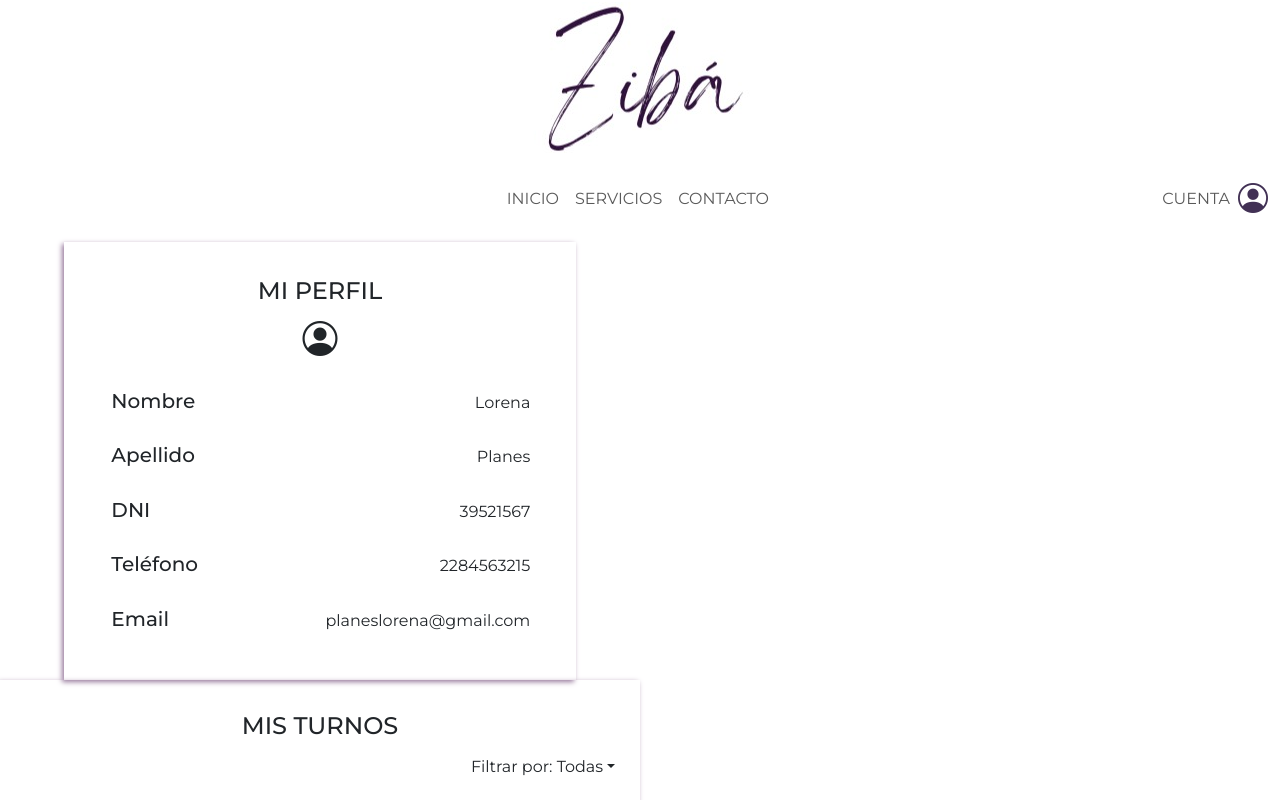
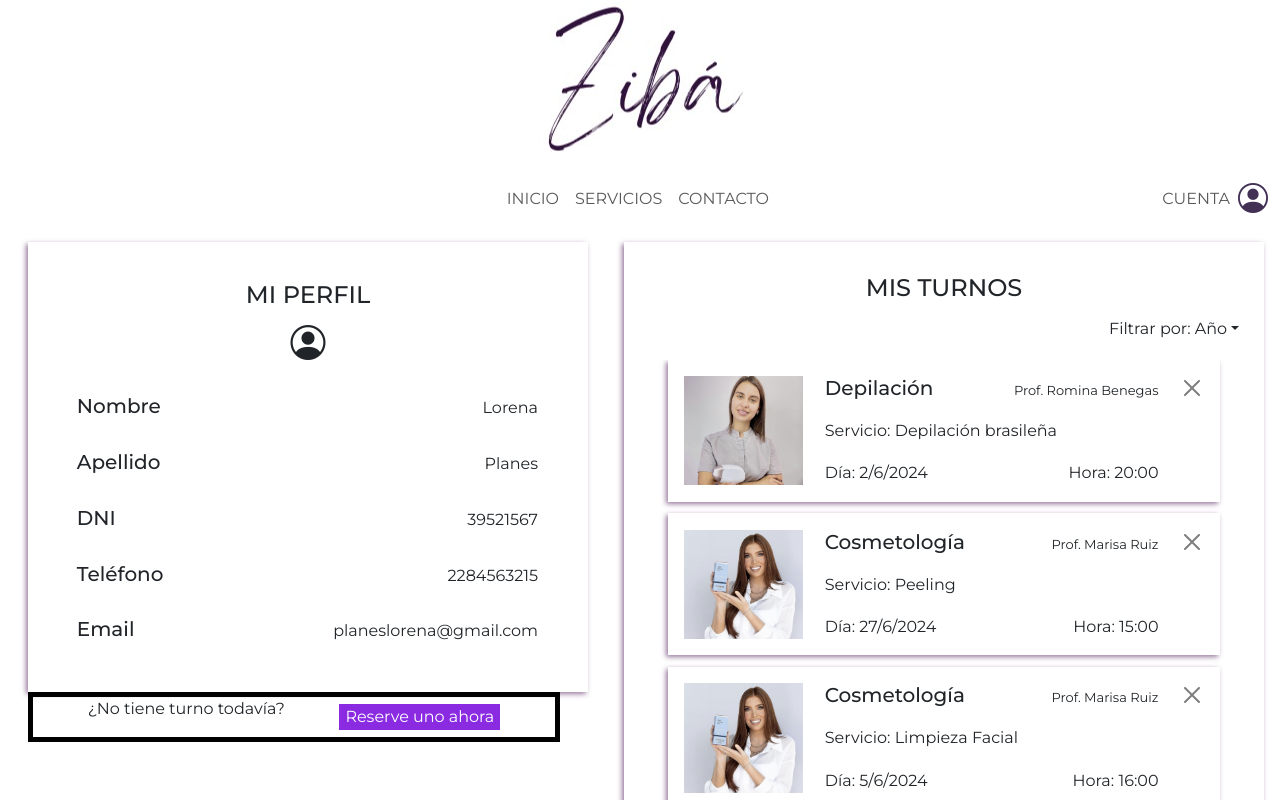
Before and after one commit to planeslorena/Proyecto_Estetica_Ziba, a Next.js app in the folder ziba-react/: page /client in a window 1280 px wide. Shown: the top 800 px of the page. Built offline with nearby package versions, Linux system fonts and the light colour scheme.

Commit message:
continuacion client page

```diff
--- a/ziba-react/src/app/(pages)/client/page.tsx
+++ b/ziba-react/src/app/(pages)/client/page.tsx
@@ -3,6 +3,8 @@ import { AppointmentList } from "@/app/components/appointmentList/appointmentLis
 import { InfoUser } from "@/app/components/infoUser/infoUser";
 import { Logo } from "@/app/components/logo/logo";
 import { Menu } from "@/app/components/nav/nav";
+import './page.css'
+import { NewAppointment } from "@/app/components/newAppointment/newAppointment";
 
 export default function AdminPage() {
   return (
@@ -16,8 +18,13 @@ export default function AdminPage() {
       </header>
 
       <main>
-        <InfoUser></InfoUser>
-        <AppointmentList></AppointmentList>
+        <div className="d-flex">
+        <div>
+          <InfoUser></InfoUser>
+          <NewAppointment></NewAppointment>
+        </div>
+          <AppointmentList></AppointmentList>
+        </div>
       </main>
     </>
   )
--- a/ziba-react/src/app/components/appointmentList/appointmentList.css
+++ b/ziba-react/src/app/components/appointmentList/appointmentList.css
@@ -3,14 +3,31 @@
     width: 40rem;
     position: relative;
     box-shadow: -2px 2px 5px 0px #987A9D;
+    margin-left: 5%
 }
 
 .scroller-container{
     height: 40rem;
     overflow:auto;
     margin: 0% 5%;
-    padding: 2% 0%;
+
+
 }
+
+.scroller-container::-webkit-scrollbar {
+    width: 1rem;
+    height:fit-content;
+  }
+
+  .scroller-container::-webkit-scrollbar-track {
+        background-color: #e4e4e4;
+        border-radius: 0 !important;
+      }
+
+      .scroller-container::-webkit-scrollbar-thumb {
+        background-color: #d4aa70;
+        border-radius: 0 !important;
+      }
 
 .scroller-title{
     display: flex;
@@ -77,7 +94,7 @@
 }
 
 .time-text{
-    padding-left: 2%;
+
     height: 1%;
 }
 
@@ -98,3 +115,32 @@
 .card-title{
     margin-bottom: 0 !important;
 }
+
+.cancel-appointment{
+    align-self: center;
+    margin-right: 2%;
+    padding: 8% 2%;
+}
+
+.cancel-appointment-cross{
+    margin: 2%;
+}
+
+.cancel-appointment-cross:focus{
+    box-shadow: none !important;
+}
+
+.tooltip > div.tooltip-inner {
+    background-color: rgba(0, 0, 0, 0.137) !important;
+    color: black !important;
+    font-family: inherit !important;
+    border-radius: 0 !important;
+  }
+
+  .tooltip.show {
+    opacity: 1 !important;
+  }
+
+  .bs-tooltip-bottom > .tooltip-arrow::before {
+    border-bottom-color: transparent !important;
+}
--- a/ziba-react/src/app/components/appointmentList/appointmentList.tsx
+++ b/ziba-react/src/app/components/appointmentList/appointmentList.tsx
@@ -1,30 +1,31 @@
 import React, { useEffect, useState } from 'react';
 import './appointmentList.css'
-import { Card, Dropdown } from 'react-bootstrap';
+import { Card, CloseButton, Dropdown, OverlayTrigger, Tooltip } from 'react-bootstrap';
+import Swal from 'sweetalert2';
 
 const cardsData = [{
   profesion: 'depiladora',
   servicio: 'Depilación',
   nombre: 'Prof. Romina Benegas',
   especialidad: 'Depilación brasileña',
-  dia: '2024/05/29',
-  horario: '20:00:00',
+  dia: '2024/06/2',
+  horario: '20:00',
 },
 {
   profesion: 'cosmetóloga',
   servicio: 'Cosmetología',
   nombre: 'Prof. Marisa Ruiz',
   especialidad: 'Peeling',
-  dia: '2024/05/27',
-  horario: '15:00:00',
+  dia: '2024/06/27',
+  horario: '15:00',
 },
 {
   profesion: 'cosmetóloga',
   servicio: 'Cosmetología',
   nombre: 'Prof. Marisa Ruiz',
   especialidad: 'Limpieza Facial',
-  dia: '2024/05/27',
-  horario: '16:00:00',
+  dia: '2024/06/5',
+  horario: '16:00',
 },
 {
   profesion: 'masajista',
@@ -32,19 +33,19 @@ const cardsData = [{
   nombre: 'Prof. Naomi Almeida',
   especialidad: 'Masaje cuerpo entero',
   dia: '2024/06/14',
-  horario: '17:00:00',
+  horario: '17:00',
 },
 {
   profesion: 'manicura',
   servicio: 'Manicuría',
   nombre: 'Prof. Maiten Suarez',
   especialidad: 'Esculpidas',
-  dia: '2024/05/30',
-  horario: '18:00:00',
+  dia: '2024/07/30',
+  horario: '18:00',
 }];
 
 export const AppointmentList = () => {
-  const [filter, setFilter] = useState('Todas');
+  const [filter, setFilter] = useState('Año');
   const [filteredCards, setFilteredCards] = useState<typeof cardsData>(cardsData);
 
 
@@ -94,13 +95,34 @@ export const AppointmentList = () => {
     setFilteredCards(filtered);
   };
 
+  const cancelAppointment = () => {
+      Swal.fire({
+        title: "¿Está seguro?",
+        text: "Una vez cancelado el turno, no se puede revertir.",
+        icon: "warning",
+        background: "#fff",
+        showCancelButton: true,
+        confirmButtonColor: "#3085d6",
+        cancelButtonColor: "#d33",
+        confirmButtonText: "Aceptar",
+        cancelButtonText: "Cerrar",
+      }).then((result) => {
+        if (result.isConfirmed) {
+          Swal.fire({
+            title: "¡Cancelado!",
+            text: "El turno ha sido cancelado exitosamente.",
+            icon: "success"
+          });
+        }
+      });
+  }
+
   return (
     <div className='appointment-list-container'>
       <h4 className='scroller-title'>MIS TURNOS</h4>
       <Dropdown className='appointment-dropdown'>
         <Dropdown.Toggle >Filtrar por: {filter}</Dropdown.Toggle>
           <Dropdown.Menu>
-            <Dropdown.Item onClick={() => setFilter('Todas')}>Todas</Dropdown.Item>
             <Dropdown.Item onClick={() => setFilter('Día')}>Día</Dropdown.Item>
             <Dropdown.Item onClick={() => setFilter('Semana')}>Semana</Dropdown.Item>
             <Dropdown.Item onClick={() => setFilter('Mes')}>Mes</Dropdown.Item>
@@ -116,7 +138,7 @@ export const AppointmentList = () => {
               <div className='card-container'>
               <img className='img-appointment-card' src={`imagenes/professionals/${card.profesion}.png`} />
               <Card.Body className='d-flex flex-column justify-content-between'>
-                <div className='d-flex align-items-baseline'>
+                <div className='d-flex align-items-baseline justify-content-between'>
                   <Card.Title>{card.servicio}</Card.Title>
                   <Card.Text className='prof-text'>
                     {card.nombre}
@@ -124,18 +146,30 @@ export const AppointmentList = () => {
                 </div>
                 <div className='service-text'>
                   <Card.Text>
-                    Servicio: {card.especialidad}
+                    Servicio: {' '}{card.especialidad}
                   </Card.Text>
                 </div>
-                <div className='d-flex'>
+                <div className='d-flex justify-content-between'>
                 <Card.Text className='day-text'>
-                  Día: {new Date(card.dia).getDate()}{'/'}{new Date(card.dia).getMonth()+1}{'/'}{new Date(card.dia).getFullYear()}
+                  Día:{' '}{new Date(card.dia).getDate()}{'/'}{new Date(card.dia).getMonth()+1}{'/'}{new Date(card.dia).getFullYear()}
                 </Card.Text>
                 <Card.Text className='time-text'>
-                  Hora: {card.horario}
+                  Hora:{' '}{card.horario}
                 </Card.Text>
                 </div>
               </Card.Body>
+              <OverlayTrigger
+          key='bottom'
+          placement='bottom'
+          overlay={
+            <Tooltip id='tooltip-bottom'>
+              Cancelar turno
+            </Tooltip>
+          }
+        >
+          <CloseButton onClick={cancelAppointment} className='cancel-appointment-cross' aria-label="Hide" />
+        </OverlayTrigger>
+
               </div>
             </Card>
             </div>
--- a/ziba-react/src/app/components/infoUser/infoUser.css
+++ b/ziba-react/src/app/components/infoUser/infoUser.css
@@ -1,6 +1,6 @@
 
 .info-user-container{
-    width: 40%;
+    width: 35rem;
     height: fit-content;
     margin-left: 5%;
     box-shadow: -2px 2px 5px 0px #987A9D;
--- /dev/null
+++ b/ziba-react/src/app/components/newAppointment/newAppointment.css
@@ -0,0 +1,13 @@
+.client-appointment-button-container{
+    width:auto;
+    height: auto;
+    border: 5px solid black;
+    margin-left: 5%;
+}
+
+.client-appointment-button{
+    background-color: blueviolet;
+    color: white;
+    border: none;
+    height:auto;
+}
--- /dev/null
+++ b/ziba-react/src/app/components/newAppointment/newAppointment.tsx
@@ -0,0 +1,10 @@
+import './newAppointment.css';
+
+export const NewAppointment = () => {
+    return(
+        <div className="d-flex justify-content-evenly align-items-center client-appointment-button-container">
+            <p className=''>¿No tiene turno todavía?</p>
+            <button className='client-appointment-button'>Reserve uno ahora</button>
+        </div>
+    )
+}
```
Also changed, not shown: ziba-react/src/app/components/appointmentList/timeFilter.tsx (deleted, +0 -79 lines), ziba-react/src/app/(pages)/client/page.css (added).
